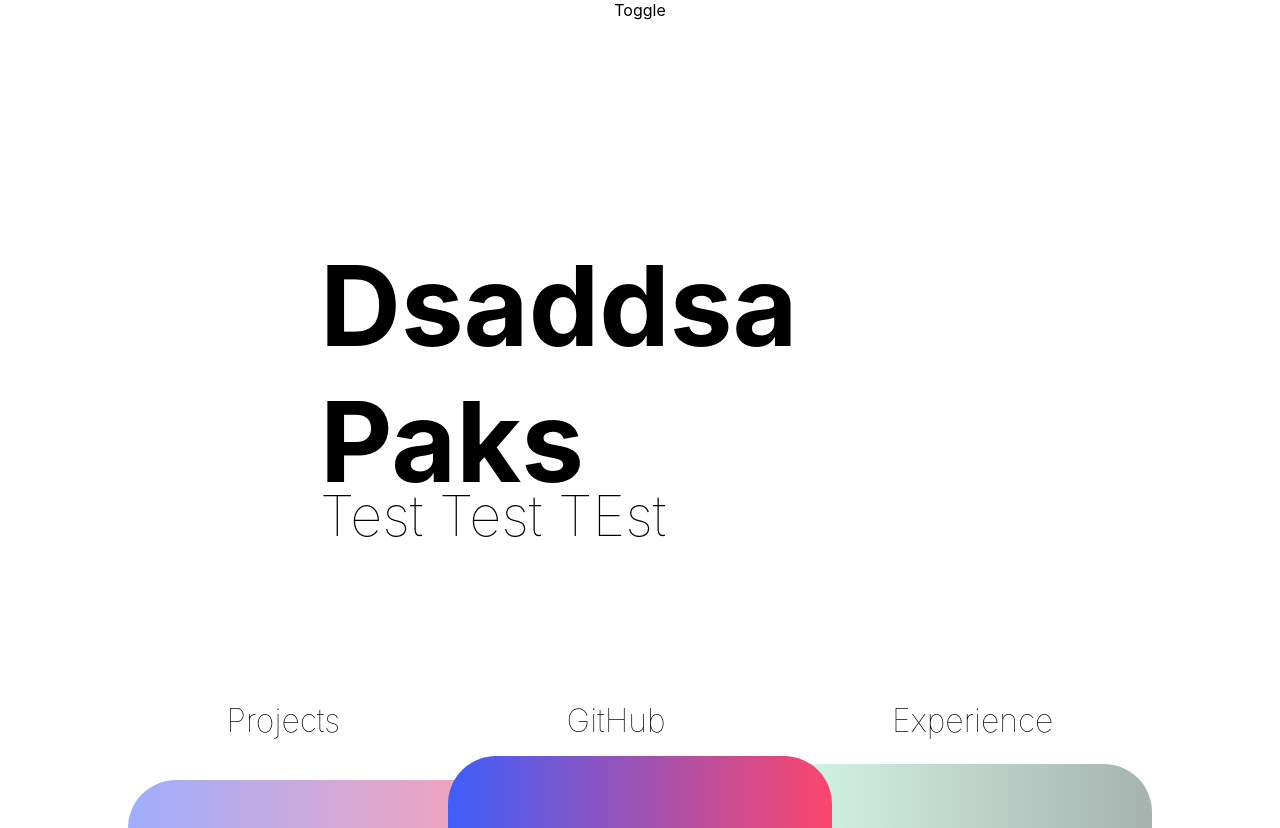
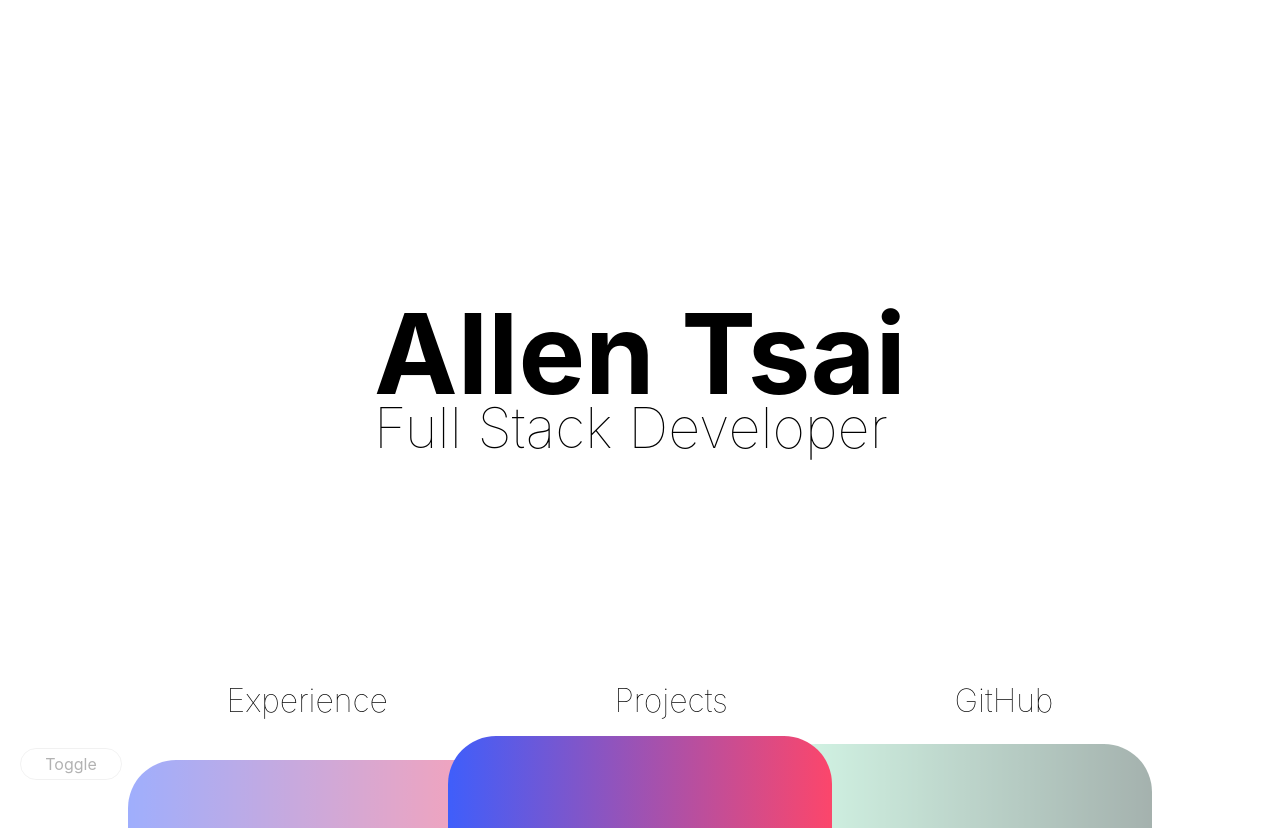
Before and after one commit to allentsai93/allentsai, a React (Create React App) app: page / in a window 1280 px wide. Shown: the top 828 px of the page. Built offline with nearby package versions, Linux system fonts and the light colour scheme.

Commit message:
added dark mode and transition optimizations

```diff
--- a/src/App.js
+++ b/src/App.js
@@ -6,18 +6,48 @@ import {
 } from 'react-router-dom';
 import Projects from './pages/Projects';
 import Github from './pages/Github';
+import styled, { ThemeProvider } from 'styled-components';
 import Experience from './pages/Experience';
 import Home from './pages/Home';
+
+const theme = {
+  dark: {
+    bg: 'white',
+    fc: 'black'
+  },
+  light: {
+    bg: 'black',
+    fc: 'white'
+  }
+}
+
+const GlobalContainer = styled.div`
+  background-color: ${p => p.theme.bg};
+  display: flex;
+  justify-content: center;
+  flex-flow: row wrap;
+  color: ${p => p.theme.fc};
+  & * {
+    color: ${p => p.theme.fc};
+  }
+  transition: background-color 300ms ease-in, color 300ms ease-in;
+  will-change: background-color, color;
+`;
 
 class App extends Component {
   render() {
     return (
+
       <Router>
         <Switch>
-          <Route path="/" exact={true} component={Home} />
+        <ThemeProvider theme={this.props.toggle ? theme.light : theme.dark}>
+          <GlobalContainer theme={this.props.toggle ? theme.light : theme.dark}>
+          <Route path="/" exact={true} component={() => <Home {...this.props}/>} />
           <Route path="/projects" component={Projects} />
           <Route path="/github" component={Github} />
           <Route path="/exp" component={Experience} />
+          </GlobalContainer>
+          </ThemeProvider>
         </Switch>
       </Router>
     );
--- a/src/components/Theme.js
+++ b/src/components/Theme.js
@@ -4,17 +4,48 @@ import styled, {css} from 'styled-components';
 
 class Theme extends Component {
     state = {
-        theme: ''
+        toggle: false
+    }
+
+    toggleTheme = () => {
+        const currentState = this.state.toggle;
+        this.setState({toggle: !currentState});
     }
 
     render() {
         return (
             <>
-                <div>Toggle</div>
-                <App theme={this.state.theme}/>
+                <ToggleContainer onClick={this.toggleTheme} theme={!this.state.toggle}>Toggle</ToggleContainer>
+                <App toggle={this.state.toggle}/>
             </>
         )
     }
 }
 
+const ToggleContainer = styled.div`
+    position: fixed;
+    left: 0;
+    margin: 20px;
+    width: 100px;
+    height: 30px;
+    border: 1px solid lightgray;
+    border-radius: 20px;
+    display: flex;
+    flex-flow: row wrap;
+    justify-content: center;
+    align-items: center;
+    opacity: 0.3;
+    z-index: 10;
+    transition: opacity 200ms ease-out;
+    will-change: opacity;
+    &:hover {
+        opacity: 1;
+        transition: opacity 200ms ease-in;
+        will-change: opacity;
+    }
+    bottom: 0;
+
+    ${p => p.toggle ? 'color: white;' : 'color: black;'}
+`;
+
 export default Theme;
--- a/src/pages/Home.js
+++ b/src/pages/Home.js
@@ -1,7 +1,6 @@
 import React, { Component } from 'react';
-import styled, { css } from 'styled-components';
+import styled, { css, withTheme } from 'styled-components';
 import {Link} from 'react-router-dom';
-import { Parallax, Background } from 'react-parallax';
 
 const PageContainer = styled.div`
     min-width: 100vw;
@@ -11,6 +10,7 @@ const PageContainer = styled.div`
     flex-flow: column wrap;
     justify-content: flex-end;
     transition: min-height 200ms linear;
+    will-change: min-height;
     position: sticky;
     top: -14vh;
     z-index: 2;
@@ -29,6 +29,7 @@ const HeroText = styled.h1`
         ${(props) => !props.scroll ?
         'opacity: 1' : 'font-size: 3vmin; opacity: 0'}
         transition: opacity 300ms linear;
+        will-change: opacity;
     }
     position: absolute;
     left: 50%;
@@ -37,10 +38,12 @@ const HeroText = styled.h1`
         'font-size: 14vmin;' : 'font-size: 6vmin; transform: translateX(0); left: 0; padding: 0 20px;'}
 
     transition: all 200ms linear;
+    will-change: all;
 `;
 
 const inActivePageContentHover = `
         transition: transform 100ms ease-in;
+        will-change: transform;
         transform: scale(1.1);
 `;
 
@@ -52,9 +55,11 @@ const PageContents = styled.div`
     background: -webkit-linear-gradient(to right, #3F5EFB, #FC466B);  /* Chrome 10-25, Safari 5.1-6 */
     background: linear-gradient(to right, #3F5EFB, #FC466B); /* W3C, IE 10+/ Edge, Firefox 16+, Chrome 26+, Opera 12+, Safari 7+ */
     transition: width 200ms linear, height 200ms linear, transform 100ms ease-in;
+    will-change: width, height, transform;
     & > * {
         ${(props) => props.scroll ? 'opacity: 1;' : 'opacity: 0;'}
         transition: opacity 600ms ease-in;
+        will-change: opacity;
     }
     &:hover {
         ${p => !p.scroll ? css`${inActivePageContentHover}` : ''}
@@ -98,6 +103,7 @@ const ContentWrapper = styled.div`
         opacity: 0.4;
         z-index: 0;
         transition: min-height 200ms ease-in, bottom 0.5s ease-out, opacity 0.3s ease-out;
+        will-change: min-height, bottom, opacity;
         left: 25vw;
         content: "";
         border-radius: 6vmin;
@@ -114,6 +120,7 @@ const ContentWrapper = styled.div`
         opacity: 0.5;
         bottom: -3vh;
         transition: min-height 200ms ease-in, bottom 0.8s ease-out, opacity 0.2s ease-out;
+        will-change: min-height, bottom, opacity;
         z-index: 0;
         left: -25vw;
         content: "";
@@ -130,12 +137,12 @@ const Navigation = styled.div`
 
     & > a {
         text-decoration: none;
-        color: black;
         font-weight: lighter;
         font-size: 4vmin;
         opacity: 1;
         ${p => p.scroll ? 'opacity: 0;' : ''}
         transition: opacity 0.3s ease-out;
+        will-change: opacity;
     }
 `;
 
@@ -147,7 +154,6 @@ const FixedNavigation = styled.div`
 
     & > a {
         text-decoration: none;
-        color: black;
         font-weight: lighter;
         font-size: 6vmin;
     }
@@ -158,20 +164,30 @@ const FixedNavigation = styled.div`
     right: -2vw;
     top: 15vh;
     transition: opacity 0.1s ease-out;
+    will-change: opacity;
     ${p => p.scroll ? 'opacity: 1; transition: opacity 0.7s ease-out;' : ''}
 `;
 
 class Home extends Component {
     state = {
-        scroll: false
+        scroll: false,
+        darkMode: false
     }
 
     componentDidMount = () => {
+        console.log(this.props);
+        this.setState({darkMode: this.props.theme})
         window.addEventListener('scroll', this.getWindowHeight);
      }
 
     componentWillUnmount = () =>{
         window.removeEventListener('scroll', this.getWindowHeight);
+    }
+
+    componentDidUpdate = (prevProps, prevState) => {
+        // if(prevProps.theme !== this.state.darkMode) {
+        //     this.setState({darkMode: this.props.theme})
+        // }
     }
 
     getWindowHeight = () => {
@@ -190,22 +206,23 @@ class Home extends Component {
     }
 
     render() {
+        console.log(this.props);
         return (
             <>
-            <PageContainer scroll={this.state.scroll} >
-                <HeroText scroll={this.state.scroll} >
-                    Dsaddsa Paks
-                    <p>Test Test TEst</p>
+            <PageContainer scroll={this.state.scroll} theme={this.state.theme}>
+                <HeroText scroll={this.state.scroll} theme={this.state.theme}>
+                    Allen Tsai
+                    <p>Full Stack Developer</p>
                 </HeroText>
-                <Navigation scroll={this.state.scroll}>
+                <Navigation scroll={this.state.scroll} theme={this.state.theme}>
+                    <Link to="/exp">Experience</Link>
                     <Link to="/projects">Projects</Link>
                     <Link to="/github">GitHub</Link>
+                </Navigation>
+                <FixedNavigation scroll={this.state.scroll} theme={this.state.theme}>
                     <Link to="/exp">Experience</Link>
-                </Navigation>
-                <FixedNavigation scroll={this.state.scroll}>
                     <Link to="/projects">Projects</Link>
                     <Link to="/github">GitHub</Link>
-                    <Link to="/exp">Experience</Link>
                 </FixedNavigation>
             </PageContainer>
             <ContentWrapper scroll={this.state.scroll}>
@@ -224,4 +241,4 @@ class Home extends Component {
     }
 };
 
-export default Home;
+export default withTheme(Home);
```
Also changed, not shown: 1 other file (tests, documents, lock files or other folders).
